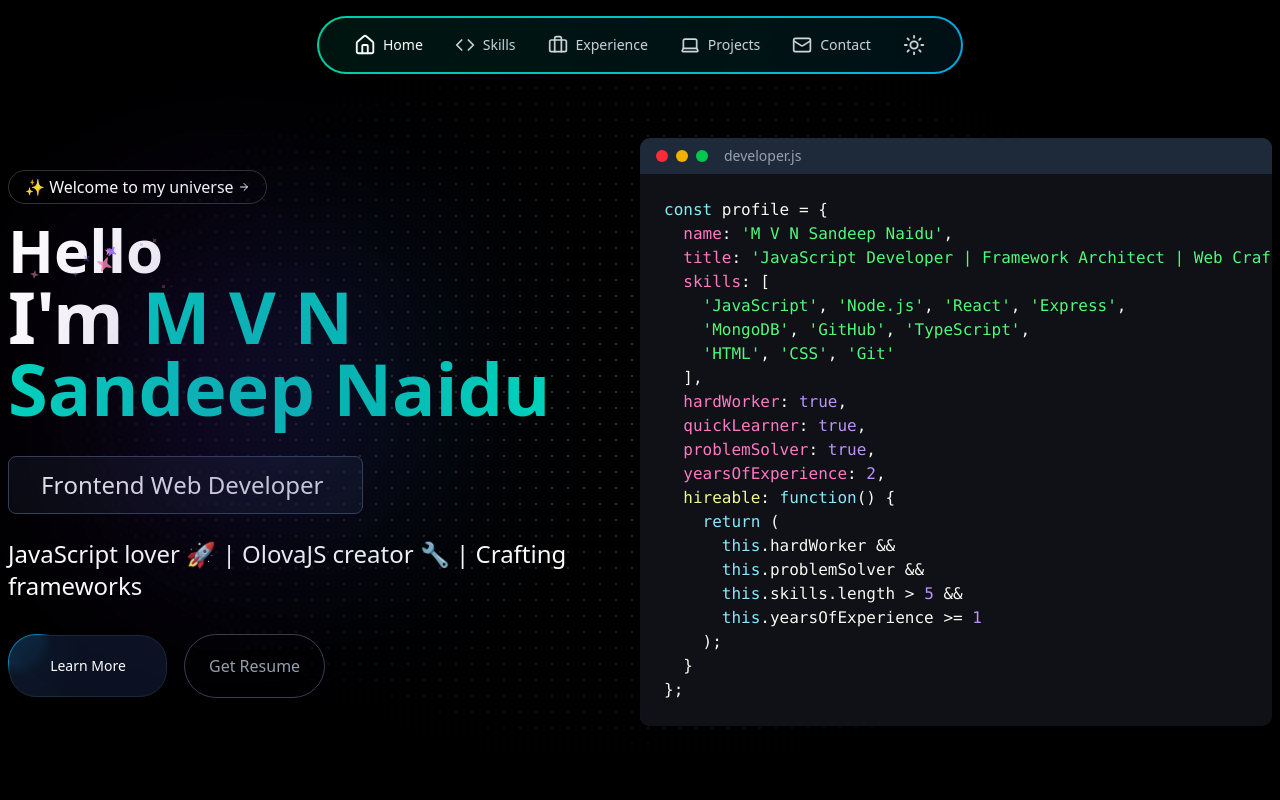
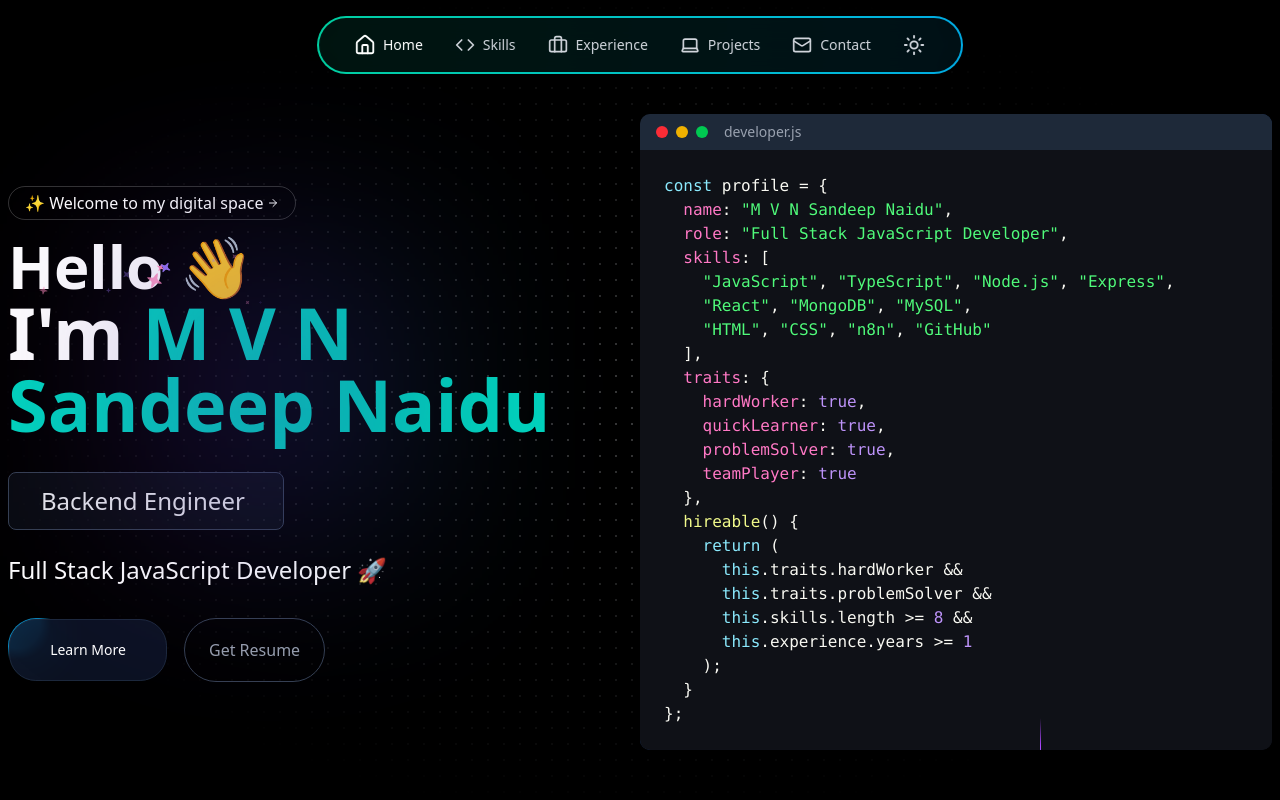
Before and after one commit to SandeepNaidu228/Portfolio, a React (Vite) app: page / in a window 1280 px wide. Shown: the top 800 px of the page. Built offline with nearby package versions, Linux system fonts and the light colour scheme.

Commit message:
updated info and fixed few bugs

```diff
--- a/src/config/config.ts
+++ b/src/config/config.ts
@@ -1,36 +1,39 @@
 const config = {
   information: {
     name: "M V N Sandeep Naidu",
-    helloText: "Hello",
-    welcomeText: "✨ Welcome to my universe",
-    title: "JavaScript lover 🚀 | OlovaJS creator 🔧 | Crafting frameworks",
-    title3: "and coding the future 💻 ✨",
+    helloText: "Hello 👋",
+    welcomeText: "✨ Welcome to my digital space",
+    title: "Full Stack JavaScript Developer 🚀",
+    title3: "Crafting scalable solutions & coding the future 💻✨",
   },
   flipWords: [
-    "Crafting frameworks",
-    "Frontend Web Developer",
+    "Full Stack Developer",
+    "Backend Engineer",
+    "Frontend Innovator",
     "JavaScript Enthusiast",
-    "Open Source Contributor"
+    "Problem Solver",
   ],
   codeContent: {
     code: `const profile = {
-  name: 'M V N Sandeep Naidu',
-  title: 'JavaScript Developer | Framework Architect | Web Craftsman',
+  name: "M V N Sandeep Naidu",
+  role: "Full Stack JavaScript Developer",
   skills: [
-    'JavaScript', 'Node.js', 'React', 'Express',
-    'MongoDB', 'GitHub', 'TypeScript',
-    'HTML', 'CSS', 'Git'
+    "JavaScript", "TypeScript", "Node.js", "Express",
+    "React", "MongoDB", "MySQL",
+    "HTML", "CSS", "n8n", "GitHub"
   ],
-  hardWorker: true,
-  quickLearner: true,
-  problemSolver: true,
-  yearsOfExperience: 2,
-  hireable: function() {
+  traits: {
+    hardWorker: true,
+    quickLearner: true,
+    problemSolver: true,
+    teamPlayer: true
+  },
+  hireable() {
     return (
-      this.hardWorker &&
-      this.problemSolver &&
-      this.skills.length > 5 &&
-      this.yearsOfExperience >= 1
+      this.traits.hardWorker &&
+      this.traits.problemSolver &&
+      this.skills.length >= 8 &&
+      this.experience.years >= 1
     );
   }
 };`
--- a/src/pages/Contact/page.tsx
+++ b/src/pages/Contact/page.tsx
@@ -116,11 +116,7 @@ export default function Contact() {
 
   return (
     <main
-      className={`min-h-screen flex items-center justify-center ${
-        isDarkMode
-          ? "bg-gradient-to-b from-black via-black to-black text-white"
-          : "bg-gradient-to-r from-[#f0f4f8] via-[#e2e8f0] to-[#cbd5e1] text-gray-900"
-      }`}
+      className={`min-h-screen flex items-center justify-center bg-black text-white`}
     >
       <section className="w-full py-8 px-4 sm:px-6 lg:px-8 flex items-center">
         <div className="container mx-auto">
--- a/src/pages/Experience/page.tsx
+++ b/src/pages/Experience/page.tsx
@@ -61,6 +61,14 @@ export default function ProfessionalJourney() {
             },
           }}
         >
+
+          <ExperienceCard
+            title="Angular Full Stack Intern"
+            company="Infosys Springboard"
+            period="Present"
+            description="Currently working as a Full Stack Intern focusing on Angular and real-world project implementation."
+            icon={<Briefcase />}
+          />
           <ExperienceCard
             title="Backend Intern"
             company="McCarthy"
--- a/src/pages/Projects/page.tsx
+++ b/src/pages/Projects/page.tsx
@@ -68,7 +68,8 @@ const ProjectShowcase = () => {
         {projects.map((project, index) => (
           <div
             key={index}
-            className="flex flex-col md:flex-row items-center group rounded-lg p-[2px] bg-gradient-to-r from-cyan-500 via-purple-500 to-emerald-500 bg-[length:400%_400%] animate-gradient-xy hover:bg-[length:100%_100%] transition-all duration-700 shadow-lg"
+            className="flex flex-col md:flex-row items-center group rounded-lg p-4 transition-all duration-700 shadow-lg"
+
           >
             {/* ✅ Project Image - Full View */}
             <div className="md:w-1/2 max-h-[400px] overflow-hidden rounded-lg flex items-center justify-center bg-white">
```
Also changed, not shown: src/assets/hero.jpg.
